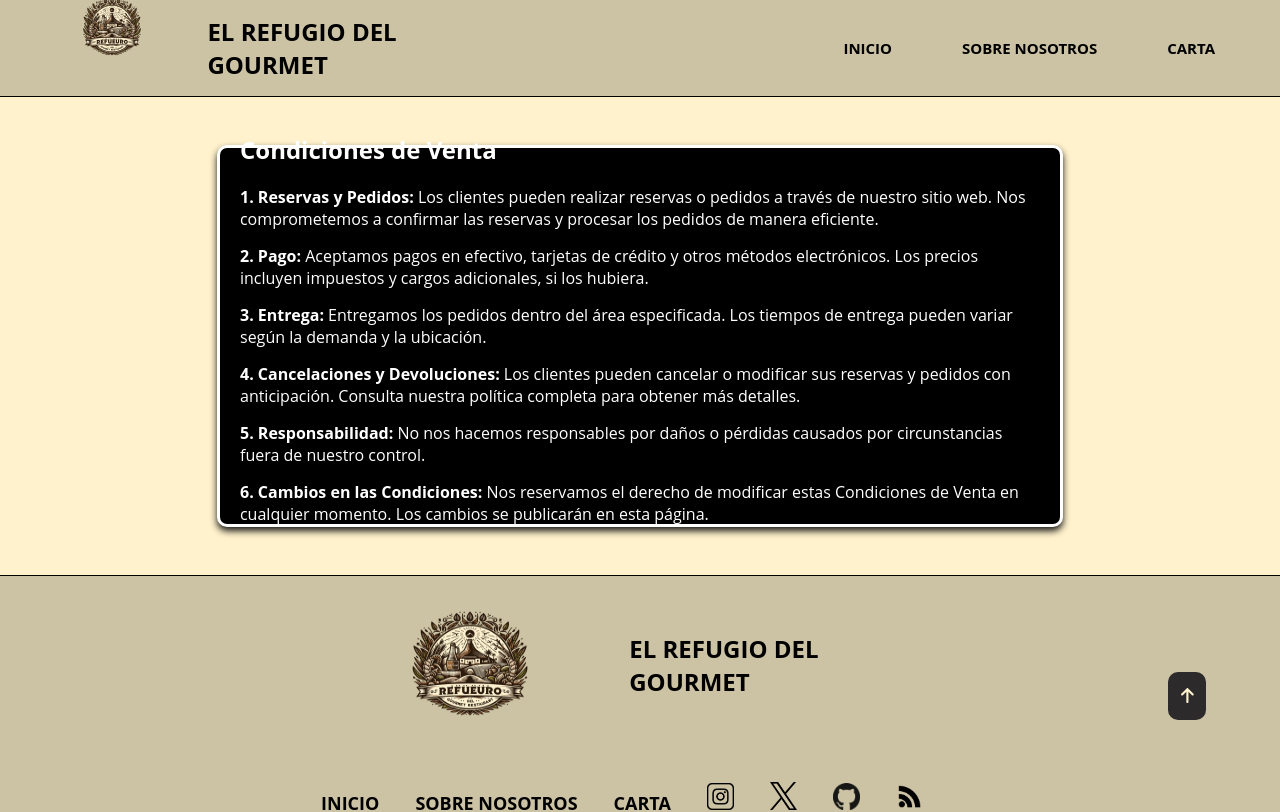
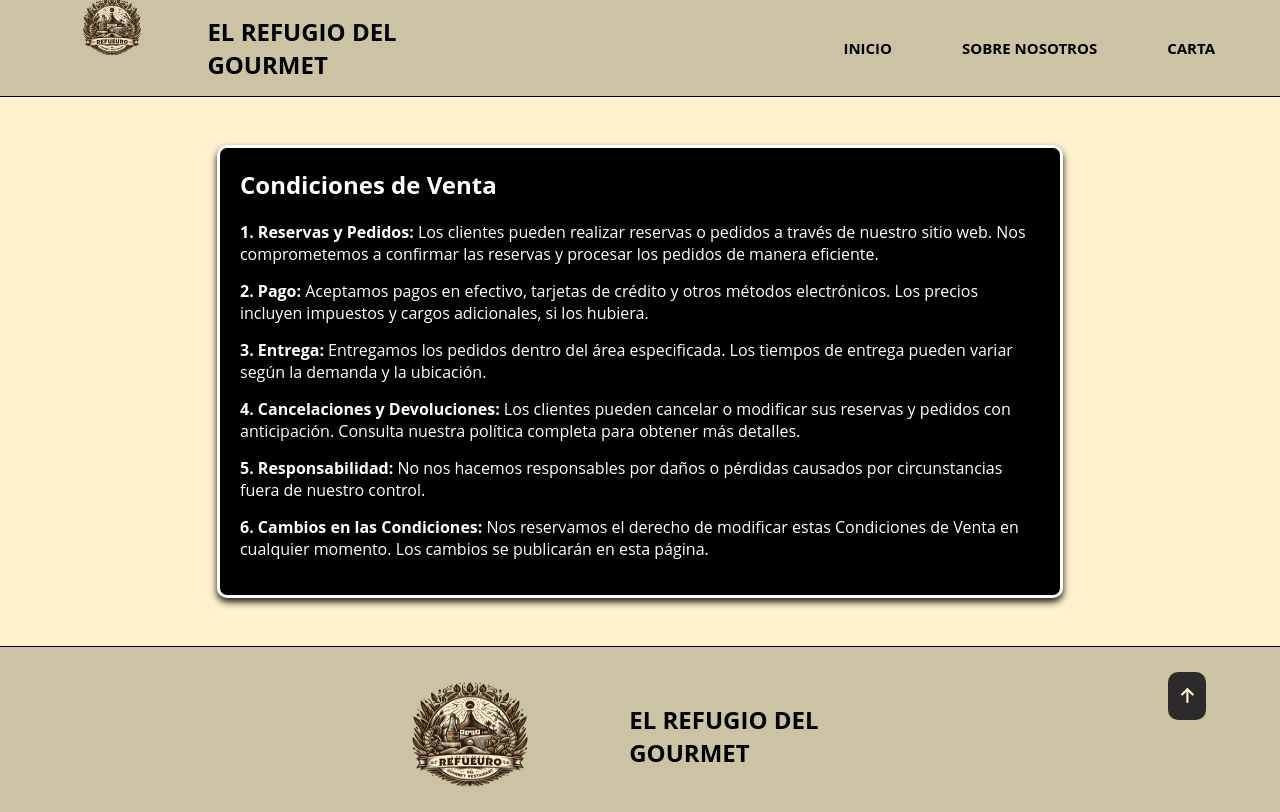
Before and after one commit to Deathvks/EL-REFUGIO-DEL-GOURMET, a React (Vite) app: page /sales in a window 1280 px wide. Shown: the top 812 px of the page. Built offline with nearby package versions, Linux system fonts and the light colour scheme.

Commit message:
fixed sales

```diff
--- a/src/components/sales-manager/SalesManager.css
+++ b/src/components/sales-manager/SalesManager.css
@@ -6,10 +6,12 @@
     border-radius: 10px;
     border: 3px solid #ffffff;
     width: 80vw;
+    min-height: 52vh;
     margin: 3em auto;
     padding: 20px;
     background-color: #000000;
     box-shadow: 0 4px 7px rgba(0, 0, 0, 0.9);
+    overflow-y: auto;
 }
 
 .sales-manager-all h1 {
@@ -30,21 +32,21 @@
 /* Small devices (portrait tablets and large phones, 600px and up) */
 @media only screen and (min-width: 600px) {
     .sales-manager-all {
-        height: 52vh;
+        min-height: 50vh;
     }
 }
 
 /* Medium devices (landscape tablets, 768px and up) */
 @media only screen and (min-width: 768px) {
     .sales-manager-all {
-        height: 48vh;
+        min-height: 45vh;
     }
 }
 
 /* Large devices (laptops/desktops, 992px and up) */
 @media only screen and (min-width: 992px) {
     .sales-manager-all {
-        height: 42vh;
+        min-height: 40vh;
     }
 }
 
```
